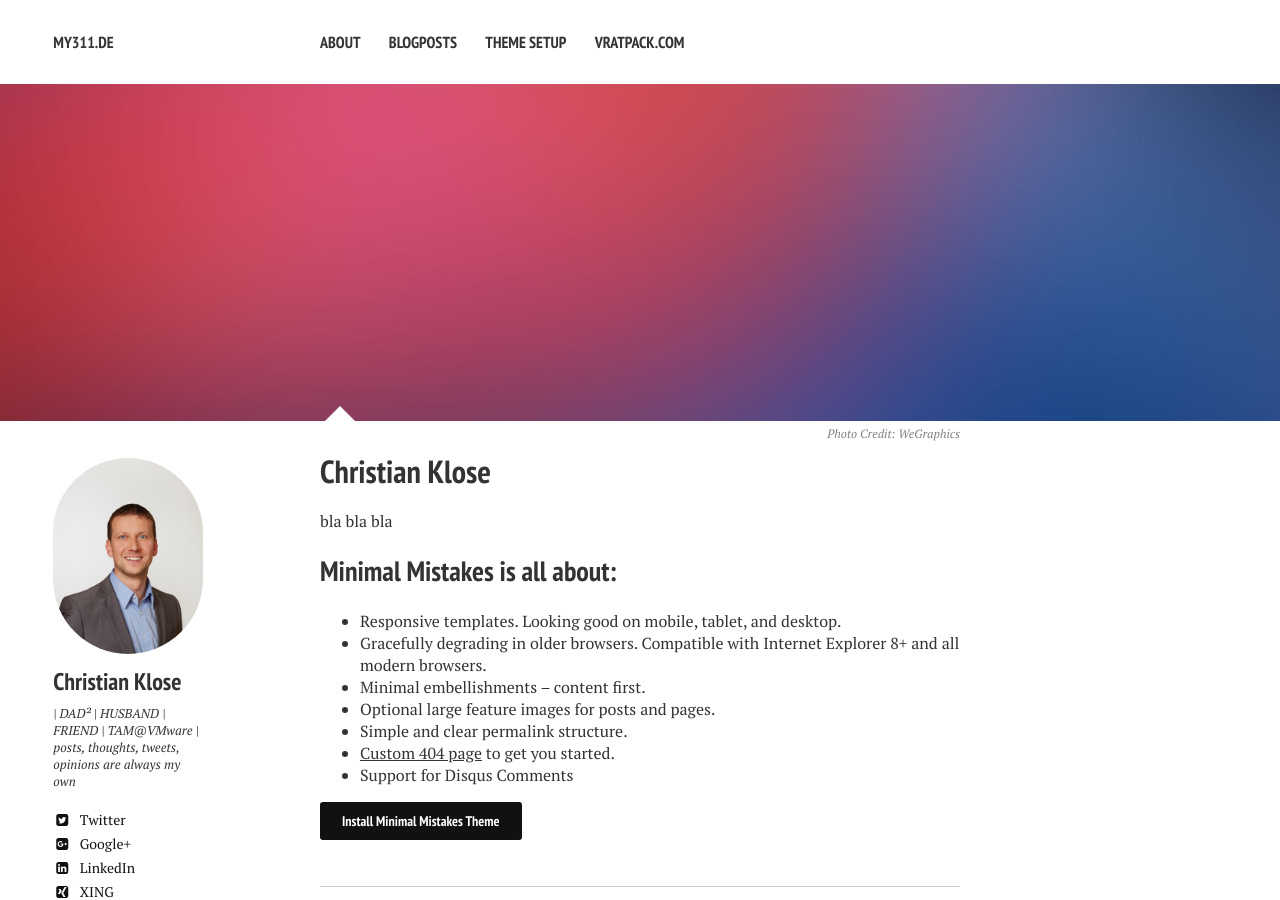
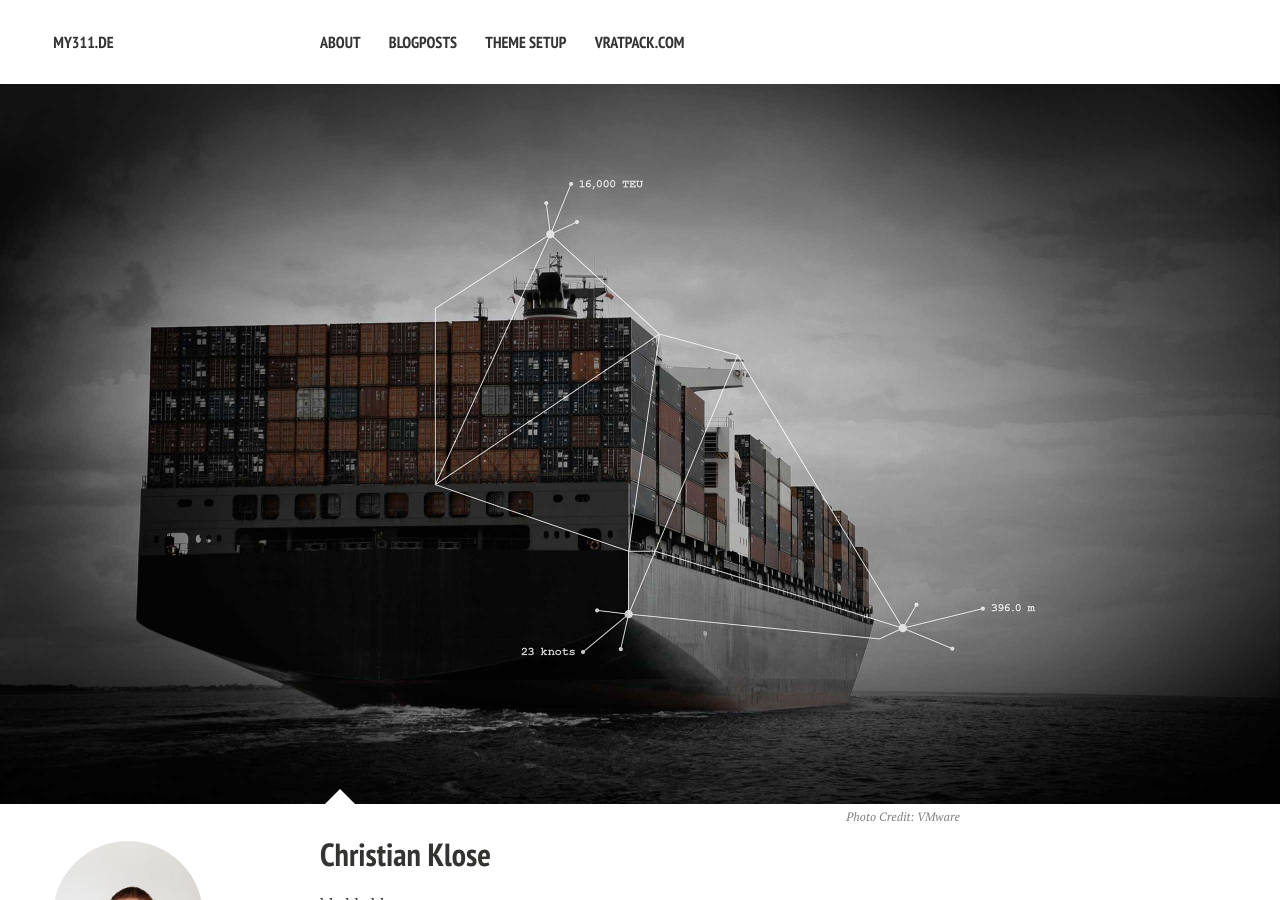
Before and after one commit to ChristianKlose/ChristianKlose.github.io, a Jekyll site: the page built from about/index.md, in a window 1280 px wide and 900 px high. Built offline with Jekyll 4.4.1, drawn with Linux system fonts in a browser that asks for light colours; nearby versions of some CDN libraries; comment, search, counter and statistics services are not loaded.

Commit message:
pictures

```diff
--- a/about/index.md
+++ b/about/index.md
@@ -5,9 +5,9 @@ tags: [about, Jekyll, theme, responsive]
 modified: 2014-08-08T20:53:07.573882-04:00
 comments: true
 image:
-  feature: sample-image-2.jpg
-  credit: WeGraphics
-  creditlink: http://wegraphics.net/downloads/free-ultimate-blurred-background-pack/
+  feature: vmware-ready-for-any-container.jpg
+  credit: VMware
+  creditlink: http://www.vmware.com/
 ---
 
 bla bla bla
```
Also changed, not shown: images/bio-photo-2.jpg (deleted), images/bio-photo.jpg (deleted), images/vmware-ready-for-any-car.jpg (added), images/vmware-ready-for-any-container.jpg (added).
